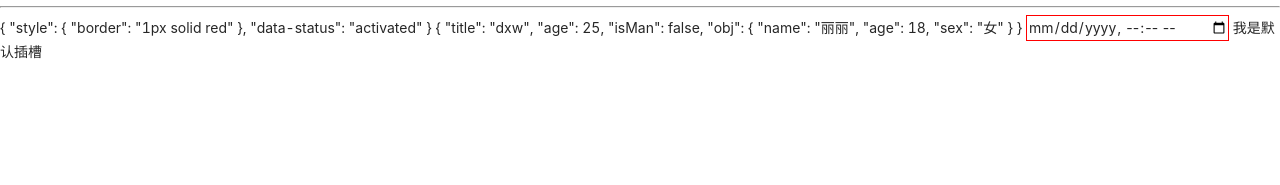
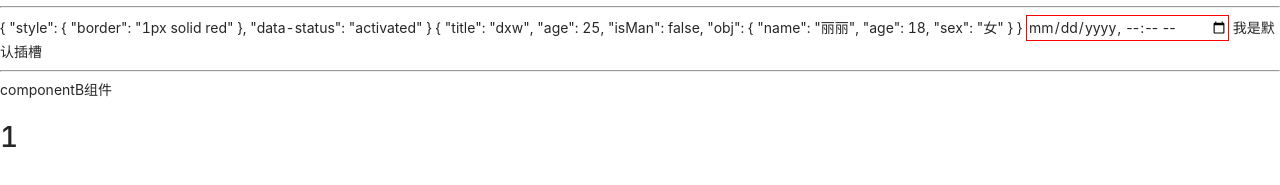
Before and after one commit to Musk-Akihi/vue3-backstage-manage, a Vue app: page / in a window 1280 px wide. Shown: the part 263-448 px from the top of the page. Built offline with nearby package versions, Linux system fonts and the light colour scheme; no server answers.

Commit message:
feat: 响应式及setup

```diff
--- a/src/views/Home.vue
+++ b/src/views/Home.vue
@@ -14,17 +14,13 @@
     <a-button type="primary" shape="circle" loading />
     <a-button danger shape="round" loading />
   </div>
-
   <br />
   <hr />
   <br />
-
   <div>
     <a-cascader v-model:value="value" :options="options" />
   </div>
-
   <hr />
-
   <component-a
     style="border: 1px solid red"
     title="dxw"
@@ -35,15 +31,19 @@
   >
     我是默认插槽</component-a
   >
+  <hr />
+  <component-b ref="componentB" title="componentB组件"> </component-b>
 </template>
 
 <script>
-import { defineComponent, ref, getCurrentInstance } from 'vue'
+import { defineComponent, ref, getCurrentInstance, onMounted } from 'vue'
 import componentA from './components/componentA.vue'
+import componentB from './components/componentB.vue'
 
 export default defineComponent({
   components: {
-    componentA
+    componentA,
+    componentB
   },
 
   setup() {
@@ -102,13 +102,22 @@ export default defineComponent({
       console.log('😊😊😊😊😊😊😊😊😊😊')
     })
 
+    const componentB = ref(null)
+    onMounted(() => {
+      console.log(componentB)
+      console.log(componentB.value)
+      componentB.value.increment()
+      console.log('😊😊😊😊😊😊😊😊😊😊')
+    })
+
     return {
       loading: ref(false),
       iconLoading,
       enterIconLoading,
       value: ref([]),
       options,
-      obj
+      obj,
+      componentB
     }
   }
 })
--- a/src/views/components/componentA.vue
+++ b/src/views/components/componentA.vue
@@ -16,7 +16,7 @@
 </template>
 
 <script>
-import { defineComponent, toRef, toRefs, unref } from 'vue'
+import { defineComponent, ref, reactive, readonly, toRef, toRefs, unref, isProxy, isRef } from 'vue'
 
 export default defineComponent({
   inheritAttrs: false,
@@ -41,22 +41,47 @@ export default defineComponent({
   },
 
   setup(props, context) {
-    console.log(props)
-    console.log(context)
-    console.log('😊😊😊😊😊😊😊😊😊😊')
+    // console.log(props)
+    // console.log(context)
+    // console.log('😊😊😊😊😊😊😊😊😊😊')
 
-    const { title, isMan, obj } = toRefs(props)
-    console.log(title)
-    console.log(obj.value)
-    console.log(isMan.value)
-    console.log('😊😊😊😊😊😊😊😊😊😊')
+    // const { title, isMan, obj } = toRefs(props)
+    // console.log(title)
+    // console.log(obj.value)
+    // console.log(isMan.value)
+    // console.log('😊😊😊😊😊😊😊😊😊😊')
 
     // val = isRef(val) ? val.value : val 语法糖函数
-    console.log(unref(title))
-    console.log('😊😊😊😊😊😊😊😊😊😊')
+    // console.log(unref(title))
+    // console.log('😊😊😊😊😊😊😊😊😊😊')
 
     // const isMan = toRef(props, 'isMan')
     // console.log(isMan)
+
+    // 使用readonly防止更改响应性对象
+    const original = reactive({ count: 100 })
+    const copy = readonly(original)
+
+    original.count++
+    // copy.count++
+    // target is readonly.
+
+    console.log(original.count)
+    console.log(copy.count)
+    console.log(isProxy(original))
+    console.log(isProxy(copy))
+    console.log(isProxy(ref(1)))
+    console.log(readonly({ count: 0 }))
+    console.log(isProxy(readonly({ count: 0 })))
+    console.log(isRef(ref(null)))
+    console.log('😊😊😊😊😊😊😊😊😊😊')
+
+    // const count = ref(1)
+    // const obj = reactive({})
+    // obj.count = count
+
+    // console.log(obj.count === count.value)
+    // console.log('😊😊😊😊😊😊😊😊😊😊')
 
     return {}
   }
--- /dev/null
+++ b/src/views/components/componentB.vue
@@ -0,0 +1,36 @@
+<template>
+  <div>
+    <p>{{ title }}</p>
+    <h1>{{ count }}</h1>
+  </div>
+</template>
+
+<script>
+import { defineComponent, ref, h } from 'vue'
+
+export default defineComponent({
+  props: {
+    title: {
+      type: String,
+      default: ''
+    }
+  },
+
+  setup(props, context) {
+    console.log(props)
+    console.log(context)
+    console.log('😊😊😊😊😊😊😊😊😊😊')
+
+    const count = ref(0)
+    const increment = () => ++count.value
+    context.expose({
+      increment
+    })
+
+    // return () => h('div', count.value)
+    return {
+      count
+    }
+  }
+})
+</script>
```
